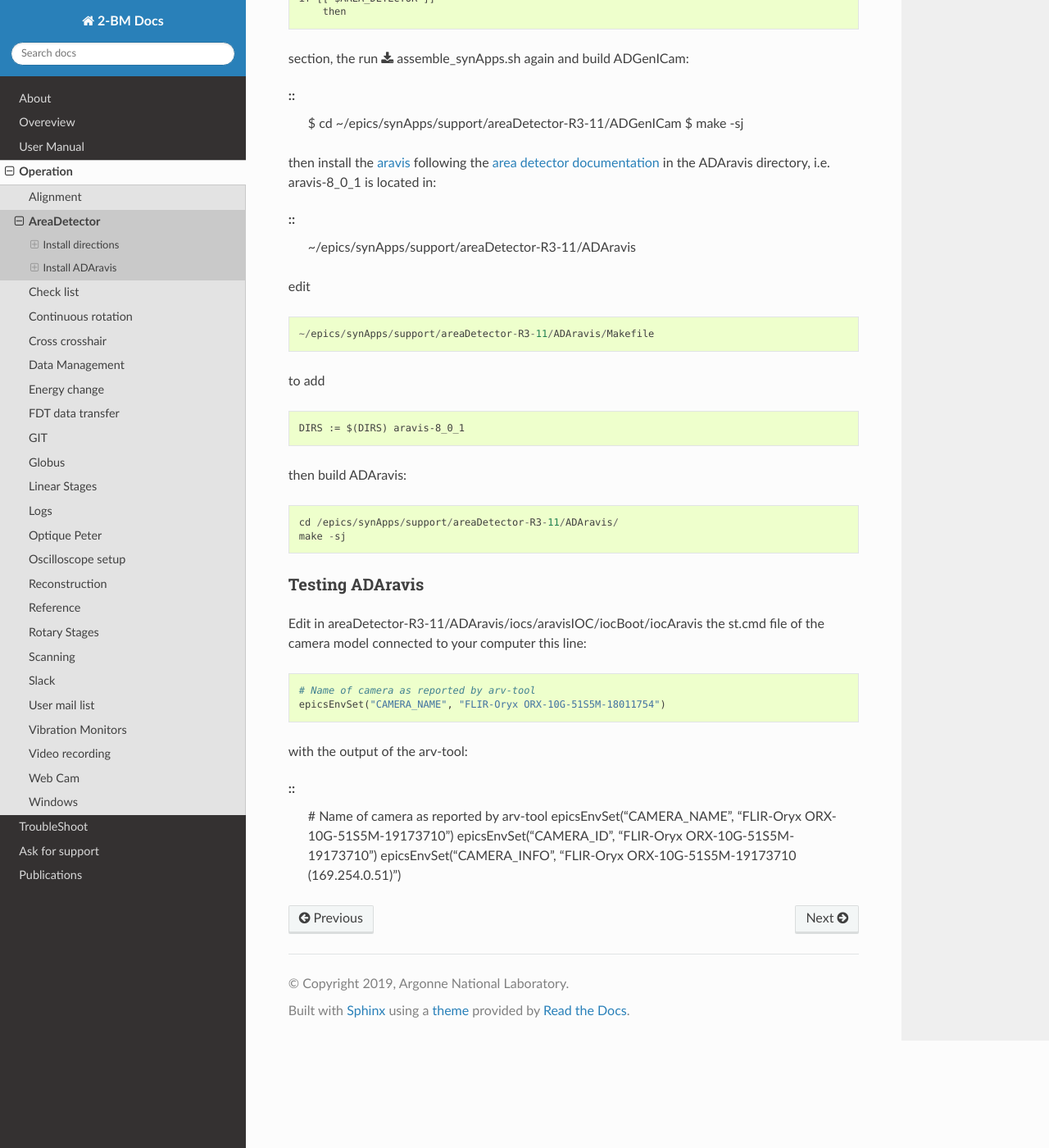
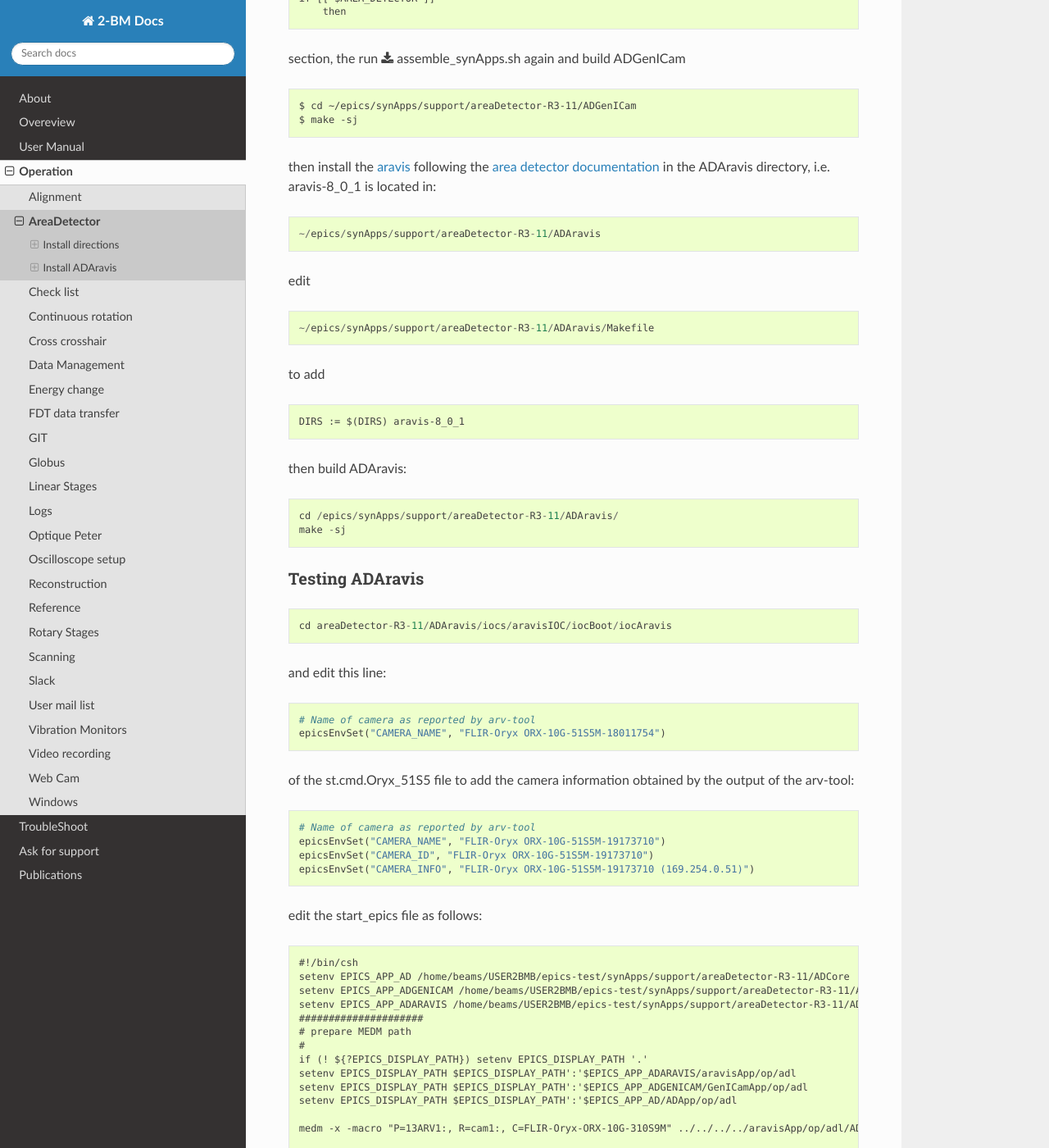
Before and after one commit to xray-imaging/2bm-docs, a Sphinx documentation site: the page built from docs/source/ops/item_000_0.rst, in a window 1280 px wide and 1400 px high, scrolled down 4492 px. Shown: the whole window at 82% size. Built offline with Sphinx 7.4.7 and the Read the Docs theme 2.0.0, drawn with Linux system fonts in a browser that asks for light colours; the version number could not be read and is left out; some of the changed text lies outside the part shown.

Commit message:
added ADAravis built innstructions

```diff
--- a/docs/source/ops/item_000_0.rst
+++ b/docs/source/ops/item_000_0.rst
@@ -191,44 +191,75 @@
     if [[ $AREA_DETECTOR ]]
         then
 
-section, the run :download:`assemble_synApps.sh <assemble_synApps.sh>` again and build ADGenICam:
+section, the run :download:`assemble_synApps.sh <assemble_synApps.sh>` again and build ADGenICam
 
 ::
+
     $ cd ~/epics/synApps/support/areaDetector-R3-11/ADGenICam
     $ make -sj
 
 then install the `aravis <https://github.com/AravisProject/aravis>`_ following the `area detector documentation <https://areadetector.github.io/master/ADGenICam/ADGenICam.html#adgenicam-installing-aravis>`_ in the ADAravis directory, i.e. aravis-8_0_1 is located in:
 
 ::
+
     ~/epics/synApps/support/areaDetector-R3-11/ADAravis
 
 
 edit
 ::
+
     ~/epics/synApps/support/areaDetector-R3-11/ADAravis/Makefile
 
 to add
 ::
+
     DIRS := $(DIRS) aravis-8_0_1
 
 then build ADAravis:
 ::
+
     cd /epics/synApps/support/areaDetector-R3-11/ADAravis/
     make -sj
 
 Testing ADAravis
 ----------------
 
+::
 
-Edit in areaDetector-R3-11/ADAravis/iocs/aravisIOC/iocBoot/iocAravis the st.cmd file of the camera model connected to your computer this line:
+    cd areaDetector-R3-11/ADAravis/iocs/aravisIOC/iocBoot/iocAravis
+
+and edit this line:
+
 ::
+
     # Name of camera as reported by arv-tool
     epicsEnvSet("CAMERA_NAME", "FLIR-Oryx ORX-10G-51S5M-18011754")
 
-with the output of the arv-tool:
+of the st.cmd.Oryx_51S5 file to add the camera information obtained by the output of the arv-tool:
 
 ::
+
     # Name of camera as reported by arv-tool
     epicsEnvSet("CAMERA_NAME", "FLIR-Oryx ORX-10G-51S5M-19173710")
     epicsEnvSet("CAMERA_ID", "FLIR-Oryx ORX-10G-51S5M-19173710")
     epicsEnvSet("CAMERA_INFO", "FLIR-Oryx ORX-10G-51S5M-19173710 (169.254.0.51)")
+
+edit the start_epics file as follows:
+
+::
+
+    #!/bin/csh
+    setenv EPICS_APP_AD /home/beams/USER2BMB/epics-test/synApps/support/areaDetector-R3-11/ADCore
+    setenv EPICS_APP_ADGENICAM /home/beams/USER2BMB/epics-test/synApps/support/areaDetector-R3-11/ADGenICam
+    setenv EPICS_APP_ADARAVIS /home/beams/USER2BMB/epics-test/synApps/support/areaDetector-R3-11/ADAravis
+    #####################
+    # prepare MEDM path
+    #
+    if (! ${?EPICS_DISPLAY_PATH}) setenv EPICS_DISPLAY_PATH '.'
+    setenv EPICS_DISPLAY_PATH $EPICS_DISPLAY_PATH':'$EPICS_APP_ADARAVIS/aravisApp/op/adl
+    setenv EPICS_DISPLAY_PATH $EPICS_DISPLAY_PATH':'$EPICS_APP_ADGENICAM/GenICamApp/op/adl
+    setenv EPICS_DISPLAY_PATH $EPICS_DISPLAY_PATH':'$EPICS_APP_AD/ADApp/op/adl
+
+    medm -x -macro "P=13ARV1:, R=cam1:, C=FLIR-Oryx-ORX-10G-310S9M" ../../../../aravisApp/op/adl/ADAravis.adl &
+
+    ../../bin/linux-x86_64/ADAravisApp st.cmd.Oryx_51S5
```
